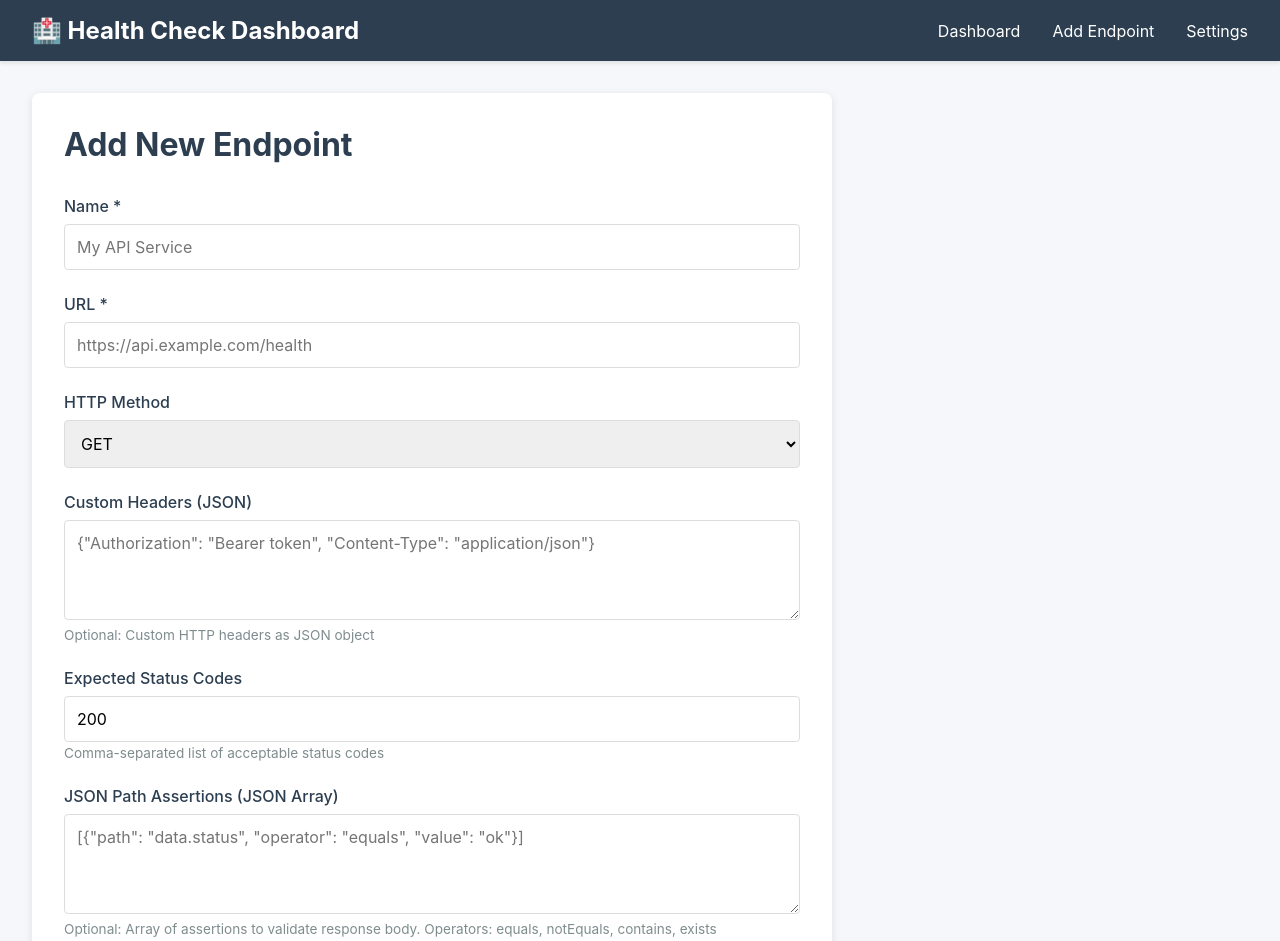
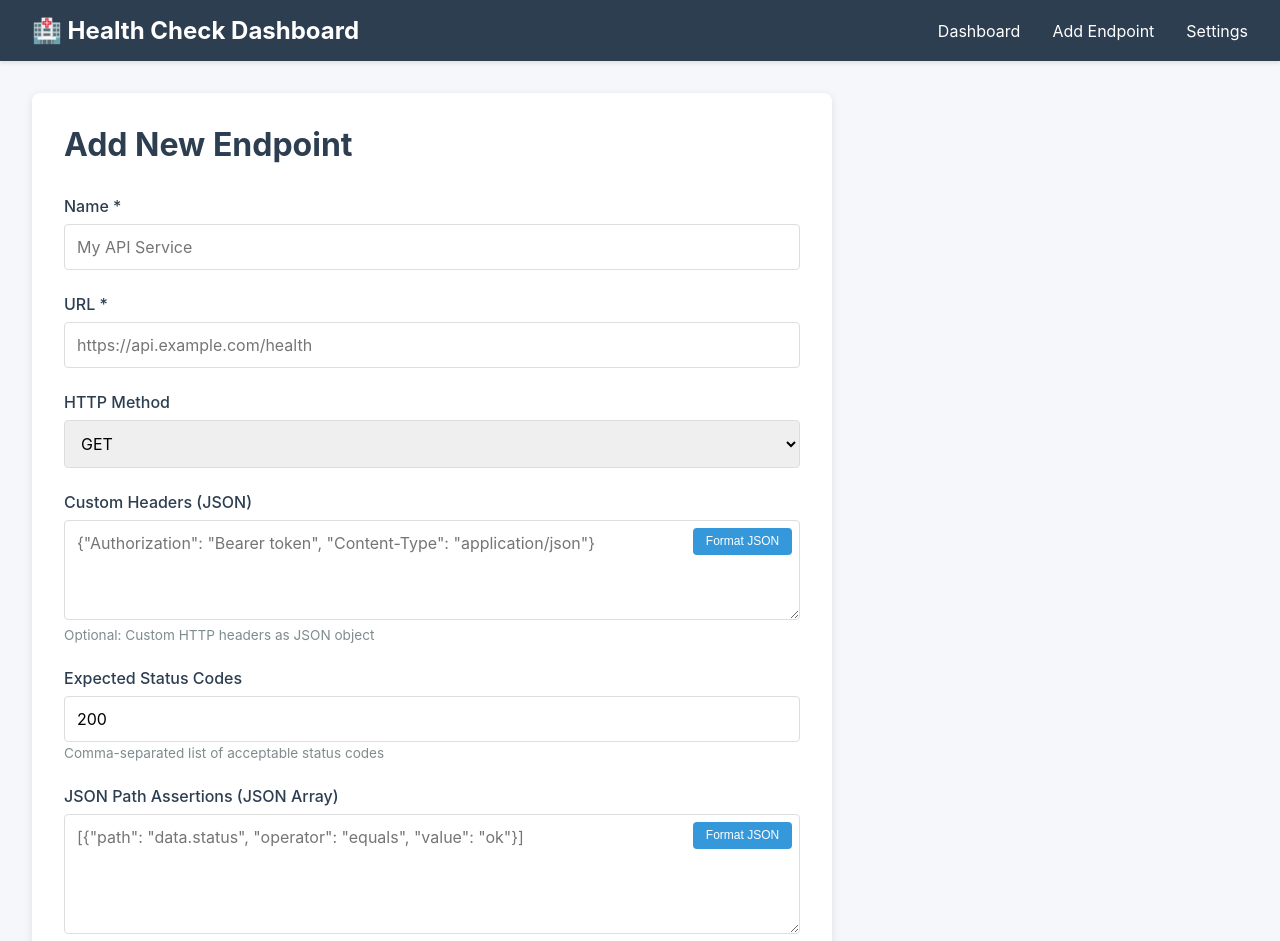
Before and after one commit to ryanvalle/health-service-dashboard, a React (Create React App) app in the folder frontend/: page /endpoints/new in a window 1280 px wide. Shown: the top 941 px of the page. Built offline with nearby package versions, Linux system fonts and the light colour scheme; no server answers; the HTML template or start-up script is replaced by a standard one.

Commit message:
Add JSON formatter with validation for JSON fields
Co-authored-by: ryanvalle <6315985+ryanvalle@users.noreply.github.com>

```diff
--- a/frontend/src/App.css
+++ b/frontend/src/App.css
@@ -418,6 +418,37 @@ body {
   margin-top: 0.25rem;
 }
 
+.form-error {
+  display: block;
+  font-size: 0.85rem;
+  color: #e74c3c;
+  margin-top: 0.25rem;
+  font-weight: 500;
+}
+
+.btn-format-json {
+  position: absolute;
+  top: 8px;
+  right: 8px;
+  background-color: #3498db;
+  color: white;
+  border: none;
+  border-radius: 4px;
+  padding: 0.4rem 0.8rem;
+  font-size: 0.75rem;
+  cursor: pointer;
+  transition: background-color 0.2s;
+  z-index: 1;
+}
+
+.btn-format-json:hover {
+  background-color: #2980b9;
+}
+
+.btn-format-json:active {
+  transform: scale(0.98);
+}
+
 .form-actions {
   display: flex;
   gap: 1rem;
--- a/frontend/src/pages/EndpointForm.js
+++ b/frontend/src/pages/EndpointForm.js
@@ -23,6 +23,10 @@ function EndpointForm() {
 
   const [loading, setLoading] = useState(false);
   const [error, setError] = useState(null);
+  const [jsonErrors, setJsonErrors] = useState({
+    headers: null,
+    json_path_assertions: null
+  });
 
   useEffect(() => {
     if (isEdit) {
@@ -59,6 +63,63 @@ function EndpointForm() {
       ...prev,
       [name]: type === 'checkbox' ? checked : value
     }));
+
+    // Clear JSON error when user starts typing
+    if (name === 'headers' || name === 'json_path_assertions') {
+      setJsonErrors(prev => ({
+        ...prev,
+        [name]: null
+      }));
+    }
+  };
+
+  const formatJSON = (fieldName) => {
+    const value = formData[fieldName];
+    if (!value || !value.trim()) {
+      return;
+    }
+
+    try {
+      const parsed = JSON.parse(value);
+      const formatted = JSON.stringify(parsed, null, 2);
+      setFormData(prev => ({
+        ...prev,
+        [fieldName]: formatted
+      }));
+      setJsonErrors(prev => ({
+        ...prev,
+        [fieldName]: null
+      }));
+    } catch (err) {
+      setJsonErrors(prev => ({
+        ...prev,
+        [fieldName]: `Invalid JSON: ${err.message}`
+      }));
+    }
+  };
+
+  const validateJSON = (fieldName) => {
+    const value = formData[fieldName];
+    if (!value || !value.trim()) {
+      setJsonErrors(prev => ({
+        ...prev,
+        [fieldName]: null
+      }));
+      return;
+    }
+
+    try {
+      JSON.parse(value);
+      setJsonErrors(prev => ({
+        ...prev,
+        [fieldName]: null
+      }));
+    } catch (err) {
+      setJsonErrors(prev => ({
+        ...prev,
+        [fieldName]: `Invalid JSON: ${err.message}`
+      }));
+    }
   };
 
   const handleSubmit = async (e) => {
@@ -179,13 +240,28 @@ function EndpointForm() {
 
         <div className="form-group">
           <label className="form-label">Custom Headers (JSON)</label>
+          <div style={{ position: 'relative' }}>
             <textarea
               name="headers"
               className="form-textarea"
               value={formData.headers}
               onChange={handleChange}
+              onBlur={() => validateJSON('headers')}
               placeholder='{"Authorization": "Bearer token", "Content-Type": "application/json"}'
+              style={{ borderColor: jsonErrors.headers ? '#e74c3c' : undefined }}
             />
+            <button
+              type="button"
+              className="btn-format-json"
+              onClick={() => formatJSON('headers')}
+              title="Format JSON"
+            >
+              Format JSON
+            </button>
+          </div>
+          {jsonErrors.headers && (
+            <span className="form-error">{jsonErrors.headers}</span>
+          )}
           <span className="form-hint">Optional: Custom HTTP headers as JSON object</span>
         </div>
 
@@ -204,13 +280,31 @@ function EndpointForm() {
 
         <div className="form-group">
           <label className="form-label">JSON Path Assertions (JSON Array)</label>
+          <div style={{ position: 'relative' }}>
             <textarea
               name="json_path_assertions"
               className="form-textarea"
               value={formData.json_path_assertions}
               onChange={handleChange}
+              onBlur={() => validateJSON('json_path_assertions')}
               placeholder='[{"path": "data.status", "operator": "equals", "value": "ok"}]'
+              style={{
+                borderColor: jsonErrors.json_path_assertions ? '#e74c3c' : undefined,
+                minHeight: '120px'
+              }}
             />
+            <button
+              type="button"
+              className="btn-format-json"
+              onClick={() => formatJSON('json_path_assertions')}
+              title="Format JSON"
+            >
+              Format JSON
+            </button>
+          </div>
+          {jsonErrors.json_path_assertions && (
+            <span className="form-error">{jsonErrors.json_path_assertions}</span>
+          )}
           <span className="form-hint">
             Optional: Array of assertions to validate response body.
             Operators: equals, notEquals, contains, exists
```
Also changed, not shown: 1 other file (tests, documents, lock files or other folders). Lines whose indentation alone changed are shown as unchanged.
